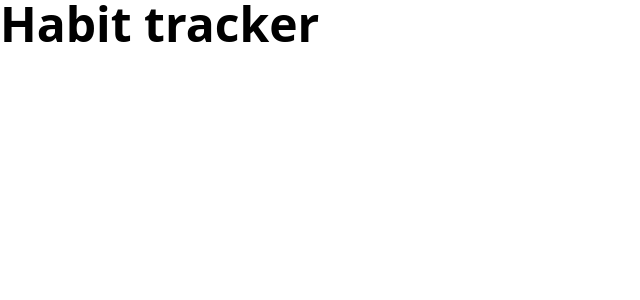
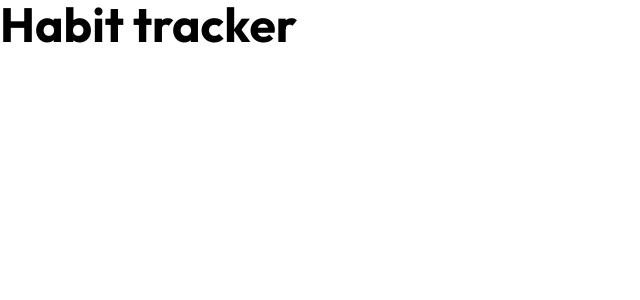
Before and after one commit to ShenolShengov/react-habit-tracker, a React (Vite) app: page / in a window 1280 px wide. Shown: the top 300 px of the page, without its empty margins (0-640 px from the left). Built offline with nearby package versions, Linux system fonts and the light colour scheme.

Commit message:
feat: add font outfit

```diff
--- a/src/App.jsx
+++ b/src/App.jsx
@@ -2,7 +2,7 @@
 export default function App() {
   return (
     <div>
-      <h1 className="text-5xl font-bold">Habit tracker</h1>
+      <h1 className="text-5xl font-bold font-outfit">Habit tracker</h1>
     </div>
   );
 }
--- a/src/index.css
+++ b/src/index.css
@@ -1 +1,6 @@
+@import url("https://fonts.googleapis.com/css2?family=Outfit:wght@100..900&display=swap");
 @import "tailwindcss";
+
+@theme {
+  --font-outfit: "Outfit", sans-serif;
+}
```
